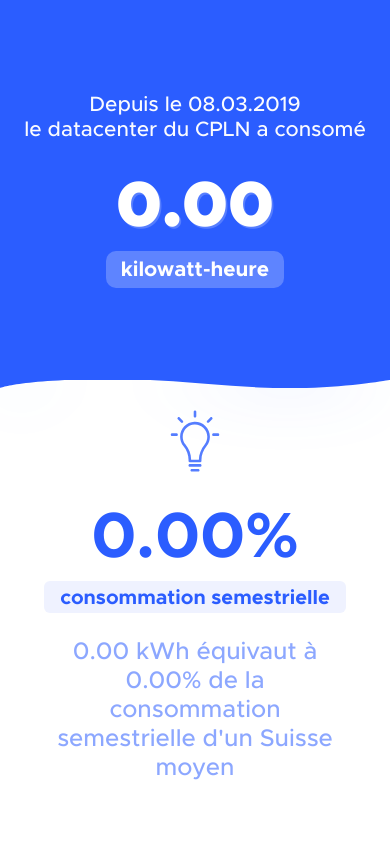
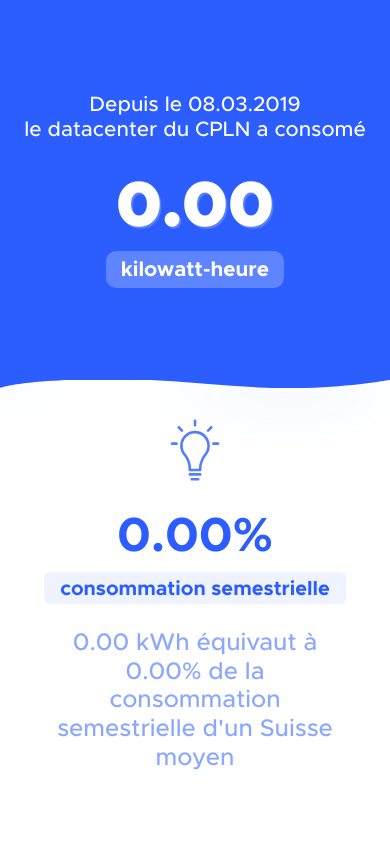
Before and after one commit to OwenCalvin/NirvanaFront, a Vue app: page / in a window 390 px wide. Shown: the top 844 px of the page. Built offline with nearby package versions, Linux system fonts and the light colour scheme; no server answers.

Commit message:
responsive values

```diff
--- a/src/pages/Home.vue
+++ b/src/pages/Home.vue
@@ -345,6 +345,9 @@ a {
   .title {
     font-size: 2.5em;
   }
+  .value {
+    font-size: 3em;
+  }
 }
 
 .sub-title {
```
